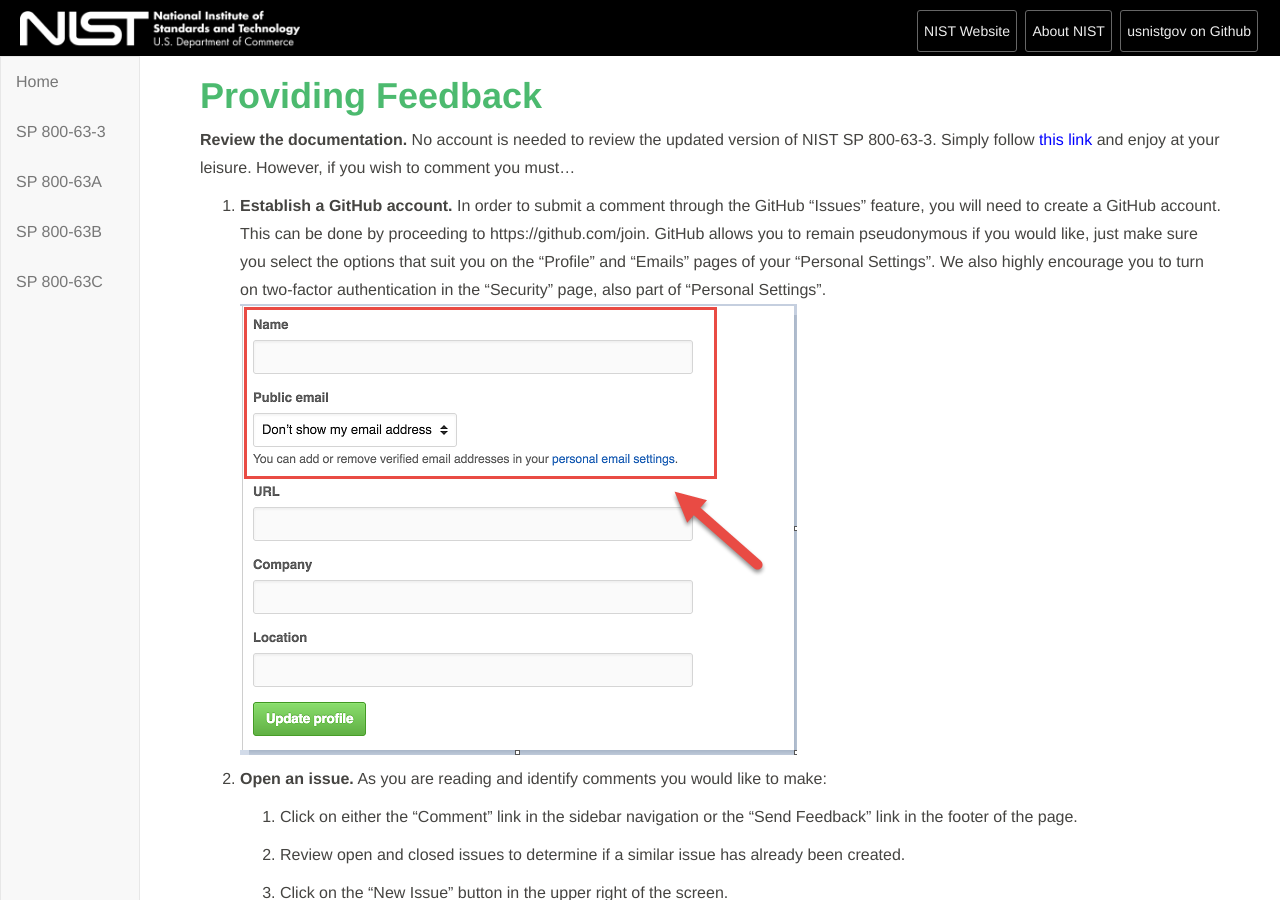
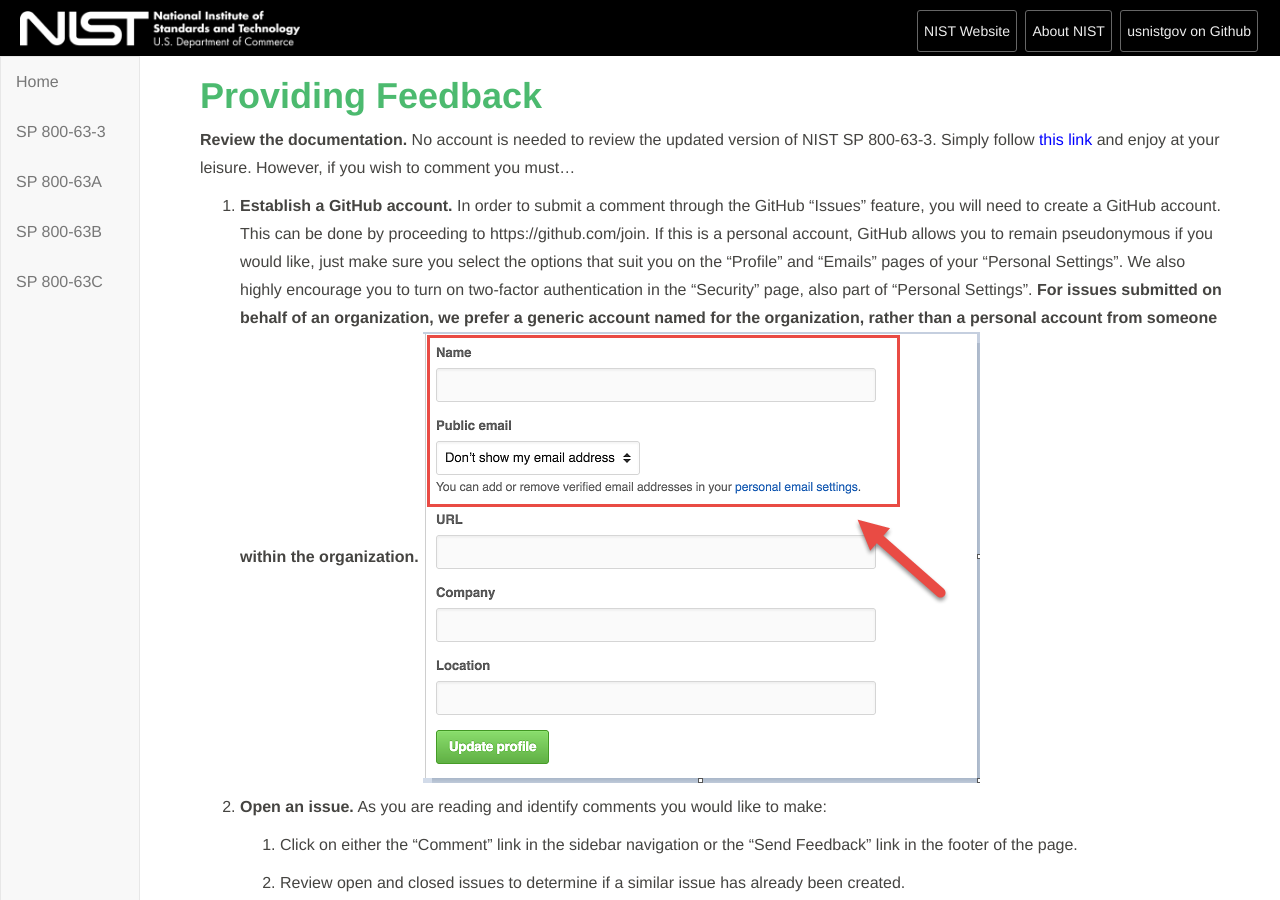
Before and after one commit to usnistgov/800-63-3, a Jekyll site: the page built from comment_help.md, in a window 1280 px wide and 900 px high. Built offline with Jekyll 4.4.1, drawn with Linux system fonts in a browser that asks for light colours; some of the changed text lies outside the part shown.

Commit message:
Getting ready for public comment.

```diff
--- a/comment_help.md
+++ b/comment_help.md
@@ -8,7 +8,7 @@
 
 **Review the documentation.** No account is needed to review the updated version of NIST SP 800-63-3. Simply follow [this link](https://github.com/usnistgov/800-63-3) and enjoy at your leisure. However, if you wish to comment you must…
 
-1. **Establish a GitHub account.** In order to submit a comment through the GitHub “Issues” feature, you will need to create a GitHub account. This can be done by proceeding to https://github.com/join. GitHub allows you to remain pseudonymous if you would like, just make sure you select the options that suit you on the “Profile” and “Emails” pages of your “Personal Settings”.  We also highly encourage you to turn on two-factor authentication in the “Security” page, also part of “Personal Settings”.
+1. **Establish a GitHub account.** In order to submit a comment through the GitHub “Issues” feature, you will need to create a GitHub account. This can be done by proceeding to https://github.com/join. If this is a personal account, GitHub allows you to remain pseudonymous if you would like, just make sure you select the options that suit you on the “Profile” and “Emails” pages of your “Personal Settings”.  We also highly encourage you to turn on two-factor authentication in the “Security” page, also part of “Personal Settings”. **For issues submitted on behalf of an organization, we prefer a generic account named for the organization, rather than a personal account from someone within the organization.**
   ![How to create account](assets/create_github_account.png)
 
 2. **Open an issue.** As you are reading and identify comments you would like to make:
@@ -47,4 +47,11 @@
     7. If you want to keep up with others comments through email and monitor future changes, make sure you choose to “Watch” the project!
     ![Watch project](assets/watch_project.png)
 
-If you are familiar with github you are also welcome to provide suggestions to concrete changes as a pull request. Please provide information about organization and a rationale for suggested change.
+If you are familiar with github you are also welcome to provide suggestions to concrete changes as a pull request (PR). We prefer PRs as follows:
+
+1. Fork a copy of USNISTGOV/800-63-3 to your own organization/personal space.
+2. Create a branch in your fork, named specifically for the edit you propose.  We prefer focused PR's rather than broad-sweeping updates.
+3. Issue a PR from your branch to the 'post-public-comment' branch in USNISTGOV/800-63-3.
+4. If we intend to merge the PR, we may engage via PR reviews and request changes before completing the merge.
+
+Please provide information about organization and a rationale for suggested change.
```
Also changed, not shown: .github/ISSUE_TEMPLATE.md.
